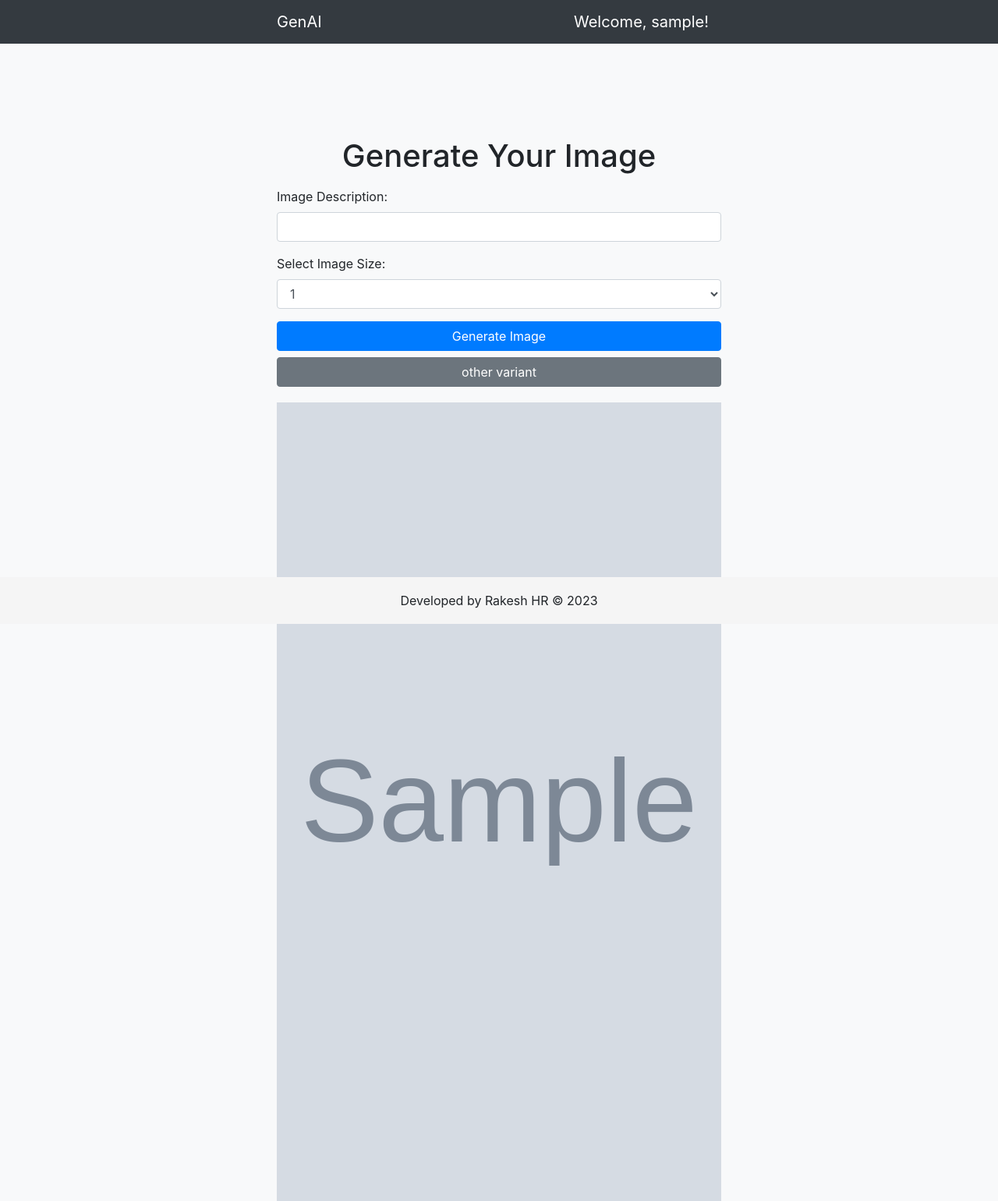
After one commit to sid-1974/GenAI-1, a Flask app: template templates/image_generation.html in a window 1280 px wide. The commit adds this page. Shown: the whole page at 78% size. Run offline with Flask 3, Linux system fonts and the light colour scheme; the template is opened without the code that fills it: most values are stand-ins (such as "Sample title", 1, 10 or a date in 2020); grey boxes marked "Sample" are stand-in pictures; some libraries are stand-ins or nearby versions.

Commit message:
added image gen

```diff
--- a/main.py
+++ b/main.py
@@ -20,8 +20,15 @@ def signup():
 @app.route('/home')
 def home_page():
     return render_template('home.html')
+
 @app.route('/chatbot')
 def chat_bot():
     return render_template('chatbot.html')
+
+@app.route('/image_gen')
+def imagegen():
+    return render_template('image_gen.html')
+
+
 if __name__ == '__main__':
     app.run(debug=True)
--- /dev/null
+++ b/static/css/image_gen_styles.css
@@ -0,0 +1,24 @@
+body {
+	padding-top: 5rem;
+	background: #f8f9fa;
+}
+.container {
+	max-width: 600px;
+}
+.footer {
+	position: fixed;
+	bottom: 0;
+	width: 100%;
+	line-height: 60px;
+	background-color: #f5f5f5;
+}
+.img-preview {
+	margin-top: 2rem;
+	border: 1px solid #dee2e6;
+	border-radius: 0.25rem;
+}
+.img-preview img {
+	max-width: 100%;
+	height: auto;
+	display: block;
+}
--- /dev/null
+++ b/templates/image_generation.html
@@ -0,0 +1,84 @@
+<!DOCTYPE html>
+<html lang="en">
+<head>
+    <meta charset="UTF-8">
+    <meta name="viewport" content="width=device-width, initial-scale=1.0">
+    <title>AI Image Generation</title>
+    <link href="https://stackpath.bootstrapcdn.com/bootstrap/4.5.2/css/bootstrap.min.css" rel="stylesheet">
+    <link rel="stylesheet" type="text/css" href="../static/css/image_gen_styles.css">
+    <!-- Add custom styles for the reset button and image container -->
+    <style>
+        .img-container {
+            text-align: center; /* Center-align image */
+            margin-top: 20px; /* Add some margin at the top */
+        }
+        .img-container img {
+            max-width: 100%; /* Make sure the image is responsive */
+            height: auto; /* Maintain aspect ratio */
+        }
+        .reset-btn {
+            margin-top: 10px; /* Add some space above the reset button */
+        }
+    </style>
+</head>
+<body>
+
+<nav class="navbar navbar-expand-md navbar-dark bg-dark fixed-top">
+    <div class="container">
+        <a class="navbar-brand" href="/home">GenAI </a>
+		<a class="navbar-brand" > Welcome, {{ username }}! </a>
+    </div>
+</nav>
+
+<div class="container mt-5 pt-5"> <!-- Add margin and padding to top to account for fixed navbar -->
+    <h1 class="mb-3 text-center">Generate Your Image</h1>
+    <form method="post">
+        <div class="form-group">
+            <label for="img_description">Image Description:</label>
+            <input type="text" class="form-control" id="img_description" name="img_description" required>
+        </div>
+        <div class="form-group">
+            <label for="image_size">Select Image Size:</label>
+            <select class="form-control" id="image_size" name="image_size">
+                {% for size in image_size_options %}
+                    <option value="{{ size }}">{{ size }}</option>
+                {% endfor %}
+            </select>
+        </div>
+        <button type="submit" class="btn btn-primary btn-block">Generate Image</button>
+        <!-- Reset button -->
+        <button type="button" class="btn btn-secondary btn-block reset-btn" onclick="resetPage()">other variant</button>
+    </form>
+
+    <!-- Container for image preview -->
+    <!-- Container for image preview -->
+{% if generated_img_path %}
+    <div class="img-container">
+        <!-- Update the src attribute to use the path directly -->
+        <img src="{{ generated_img_path }}" alt="Generated Image" style="width: 1024px; height: 1024px;"> <!-- Set fixed size for the image -->
+    </div>
+{% endif %}
+
+</div>
+
+<footer class="footer text-center">
+    <div class="container">
+        <span>Developed by Rakesh HR © 2023</span>
+    </div>
+</footer>
+
+<script src="https://code.jquery.com/jquery-3.5.1.slim.min.js"></script>
+<script src="https://cdn.jsdelivr.net/npm/@popperjs/core@2.5.3/dist/umd/popper.min.js"></script>
+<script src="https://stackpath.bootstrapcdn.com/bootstrap/4.5.2/js/bootstrap.min.js"></script>
+<!-- Add a script to handle the reset action -->
+<script>
+    function resetPage() {
+        // This will clear the form inputs
+        document.getElementById('img_description').value = '';
+        document.getElementById('image_size').selectedIndex = 0;
+        // Reload the page from the server to clear the cache
+        window.location.reload(true);
+    }
+</script>
+</body>
+</html>
--- a/templates/landing_page.html
+++ b/templates/landing_page.html
@@ -21,6 +21,9 @@
                 <ul class="navbar-nav ml-auto">
                     <li class="nav-item">
                         <a class="nav-link" href="/about_us">About Us</a>
+                    </li>
+                    <li class="nav-item">
+                        <a class="nav-link" href="/image_gen">Image Generation</a>
                     </li>
                     <li class="nav-item">
                         <a class="nav-link" href="/home">Home page</a>
```
